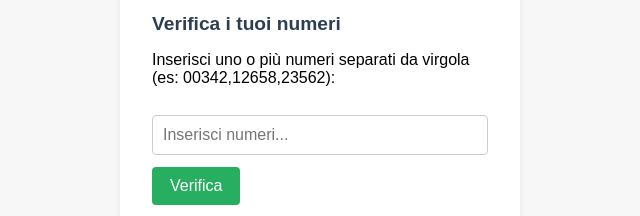
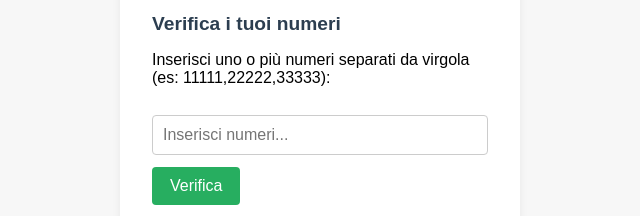
Before and after one commit to Nicipiti/SNPSorteggi-website, a plain HTML site: page index.html in a window 1280 px wide. Shown: the part 425-641 px from the top of the page, 320-960 px from the left. Drawn offline with Linux system fonts and the light colour scheme.

Commit message:
fix: added mock numbers

```diff
--- a/index.html
+++ b/index.html
@@ -122,7 +122,7 @@
             <div class="input-area">
                 <h1>Sorteggio San Nicolò Politi Agosto 2025</h1>
                 <h2>Verifica i tuoi numeri</h2>
-                <p>Inserisci uno o più numeri separati da virgola (es: 00342,12658,23562):</p>
+                <p>Inserisci uno o più numeri separati da virgola (es: 11111,22222,33333):</p>
                 <form onsubmit="verificaNumeri(); return false;">
                     <input type="text" id="input-numeri" placeholder="Inserisci numeri...">
                     <button type="submit">Verifica</button>
```
